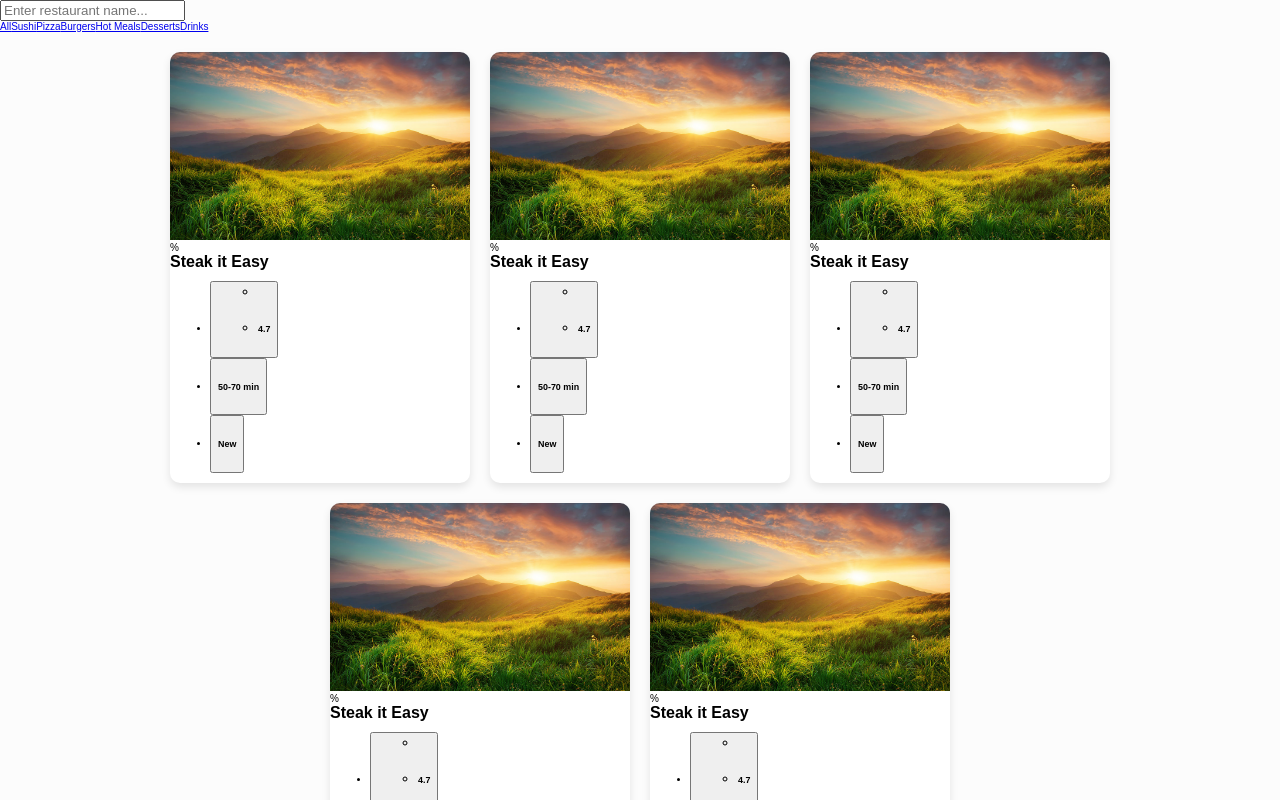
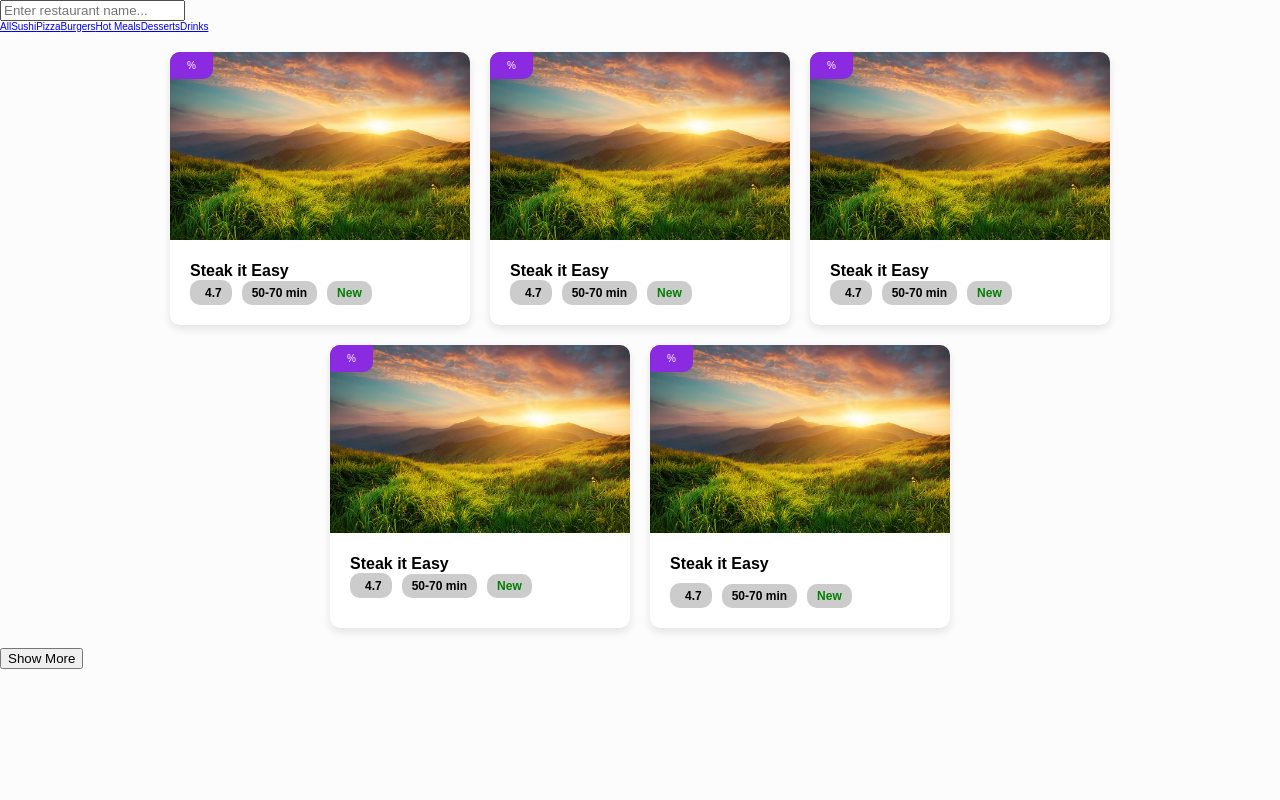
Before and after one commit to TayyabChohan/Food-Wego, a React (Create React App) app: page / in a window 1280 px wide. Shown: the top 800 px of the page. Built offline with nearby package versions, Linux system fonts and the light colour scheme; the HTML template or start-up script is replaced by a standard one.

Commit message:
card styling is completed

```diff
--- a/src/app.css
+++ b/src/app.css
@@ -40,6 +40,7 @@ main {
   background-color: #ffffff;
   border-radius: 10px;
   box-shadow: 0 4px 8px rgba(0, 0, 0, 0.1);
+  position: relative;
 }
 
 .card-main img {
@@ -48,8 +49,55 @@ main {
   border-top-right-radius: 10px;
   padding: 0;
 }
-.card-main h5{
+.card-main h5 {
   font-size: 16px;
   color: black;
   margin: unset;
 }
+.card-text {
+  padding: 20px;
+}
+.card-main .card-url {
+  list-style: none;
+  padding: 0;
+  margin: 0;
+}
+.card-main .card-url li {
+  display: inline-block;
+}
+.card-main button {
+  background-color: #ccc;
+  border: none;
+  border-radius: 10px;
+  padding: 5px 10px;
+  display: flex;
+  align-items: center;
+  justify-content: center;
+}
+.card-main button i {
+  margin-right: 5px;
+}
+
+.card-main h6 {
+  margin: unset;
+  font-size: 12px;
+}
+.card-main .button-ml {
+  margin-left: 10px;
+}
+.card-main .new-clr {
+  color: green;
+}
+.crd-mt {
+  margin-top: 10px !important;
+}
+.percentage {
+  padding: 8px 17px;
+  position: absolute;
+  top: 0;
+  background: blueviolet;
+  border-top-left-radius: 10px;
+  border-bottom-right-radius: 10px;
+  color: white;
+  text-align: center;
+}
--- a/src/components/Home.js
+++ b/src/components/Home.js
@@ -141,9 +141,8 @@ const Home = () => {
           <div className="percentage">%</div>
           <div className="card-text">
             <h5>Steak it Easy</h5>
-            <ul className="card-url">
+            <ul className="card-url crd-mt">
               <li>
-
                 <button>
                   <ul className="card-url">
                     <li>
```
